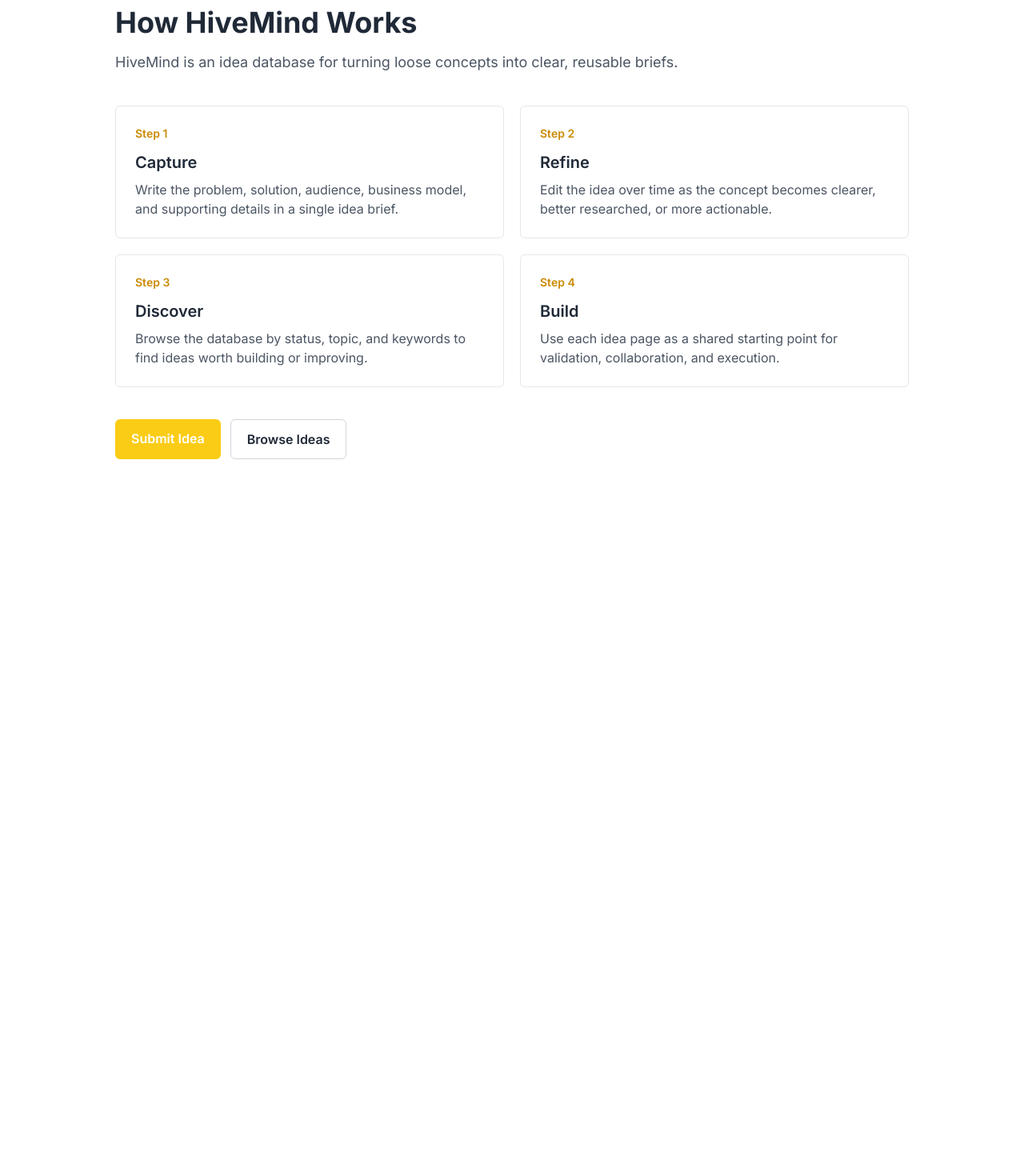
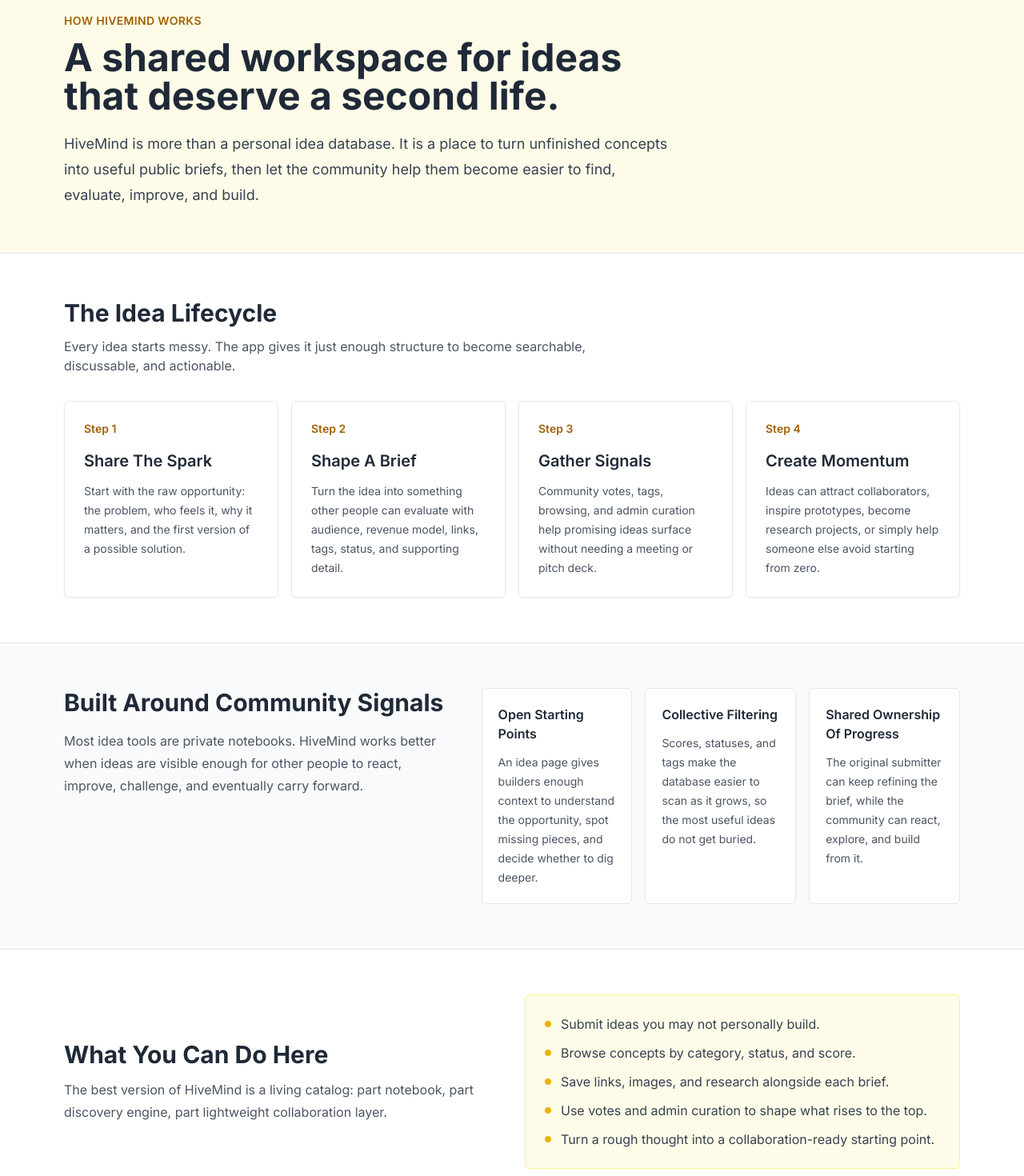
Before and after one commit to stei3403/HiveMind, a React (Vite) app: page /how-it-works in a window 1280 px wide. Shown: the part 120-1590 px from the top of the page at 80% size. Before the commit the page ends 800 px from the top, so only its background shows below. Built offline with nearby package versions, Linux system fonts and the light colour scheme; no server answers.

Commit message:
Improve how it works collaboration content

```diff
--- a/src/pages/HowItWorksPage.tsx
+++ b/src/pages/HowItWorksPage.tsx
@@ -1,60 +1,159 @@
 import React from 'react';
 import { Link } from 'react-router-dom';
 
-const steps = [
+const lifecycleSteps = [
   {
-    title: 'Capture',
-    text: 'Write the problem, solution, audience, business model, and supporting details in a single idea brief.',
+    eyebrow: 'Step 1',
+    title: 'Share The Spark',
+    text: 'Start with the raw opportunity: the problem, who feels it, why it matters, and the first version of a possible solution.',
   },
   {
-    title: 'Refine',
-    text: 'Edit the idea over time as the concept becomes clearer, better researched, or more actionable.',
+    eyebrow: 'Step 2',
+    title: 'Shape A Brief',
+    text: 'Turn the idea into something other people can evaluate with audience, revenue model, links, tags, status, and supporting detail.',
   },
   {
-    title: 'Discover',
-    text: 'Browse the database by status, topic, and keywords to find ideas worth building or improving.',
+    eyebrow: 'Step 3',
+    title: 'Gather Signals',
+    text: 'Community votes, tags, browsing, and admin curation help promising ideas surface without needing a meeting or pitch deck.',
   },
   {
-    title: 'Build',
-    text: 'Use each idea page as a shared starting point for validation, collaboration, and execution.',
+    eyebrow: 'Step 4',
+    title: 'Create Momentum',
+    text: 'Ideas can attract collaborators, inspire prototypes, become research projects, or simply help someone else avoid starting from zero.',
   },
 ];
 
+const communityPillars = [
+  {
+    title: 'Open Starting Points',
+    text: 'An idea page gives builders enough context to understand the opportunity, spot missing pieces, and decide whether to dig deeper.',
+  },
+  {
+    title: 'Collective Filtering',
+    text: 'Scores, statuses, and tags make the database easier to scan as it grows, so the most useful ideas do not get buried.',
+  },
+  {
+    title: 'Shared Ownership Of Progress',
+    text: 'The original submitter can keep refining the brief, while the community can react, explore, and build from it.',
+  },
+];
+
+const useCases = [
+  'Submit ideas you may not personally build.',
+  'Browse concepts by category, status, and score.',
+  'Save links, images, and research alongside each brief.',
+  'Use votes and admin curation to shape what rises to the top.',
+  'Turn a rough thought into a collaboration-ready starting point.',
+];
+
 const HowItWorksPage: React.FC = () => (
-  <main className="max-w-5xl mx-auto px-4 py-12 text-gray-800 dark:text-white">
-    <div className="mb-10 max-w-3xl">
-      <h1 className="text-4xl font-bold">How HiveMind Works</h1>
-      <p className="mt-4 text-lg text-gray-600 dark:text-gray-300">
-        HiveMind is an idea database for turning loose concepts into clear, reusable briefs.
+  <main className="bg-white text-gray-800 dark:bg-gray-900 dark:text-white">
+    <section className="border-b border-gray-200 bg-yellow-50 dark:border-gray-800 dark:bg-gray-900">
+      <div className="mx-auto max-w-6xl px-4 py-14">
+        <div className="max-w-3xl">
+          <p className="mb-3 text-sm font-semibold uppercase tracking-wide text-yellow-700 dark:text-yellow-300">
+            How HiveMind Works
+          </p>
+          <h1 className="text-4xl font-bold leading-tight md:text-5xl">
+            A shared workspace for ideas that deserve a second life.
+          </h1>
+          <p className="mt-5 text-lg leading-8 text-gray-700 dark:text-gray-300">
+            HiveMind is more than a personal idea database. It is a place to turn unfinished concepts into useful public briefs, then let the community help them become easier to find, evaluate, improve, and build.
+          </p>
+        </div>
+      </div>
+    </section>
+
+    <section className="mx-auto max-w-6xl px-4 py-14">
+      <div className="mb-8 max-w-2xl">
+        <h2 className="text-3xl font-bold">The Idea Lifecycle</h2>
+        <p className="mt-3 text-gray-600 dark:text-gray-300">
+          Every idea starts messy. The app gives it just enough structure to become searchable, discussable, and actionable.
         </p>
       </div>
 
-    <div className="grid grid-cols-1 md:grid-cols-2 gap-5">
-      {steps.map((step, index) => (
-        <section key={step.title} className="rounded-md border border-gray-200 dark:border-gray-700 p-6">
-          <div className="mb-3 text-sm font-semibold text-yellow-600 dark:text-yellow-300">
-            Step {index + 1}
-          </div>
-          <h2 className="text-xl font-semibold">{step.title}</h2>
-          <p className="mt-2 text-gray-600 dark:text-gray-300">{step.text}</p>
+      <div className="grid gap-4 md:grid-cols-4">
+        {lifecycleSteps.map((step) => (
+          <section
+            key={step.title}
+            className="rounded-md border border-gray-200 p-6 shadow-sm dark:border-gray-700 dark:bg-gray-800"
+          >
+            <div className="mb-4 text-sm font-semibold text-yellow-700 dark:text-yellow-300">{step.eyebrow}</div>
+            <h3 className="text-xl font-semibold">{step.title}</h3>
+            <p className="mt-3 text-sm leading-6 text-gray-600 dark:text-gray-300">{step.text}</p>
           </section>
         ))}
       </div>
+    </section>
 
-    <div className="mt-10 flex flex-col sm:flex-row gap-3">
+    <section className="border-y border-gray-200 bg-gray-50 dark:border-gray-800 dark:bg-gray-950">
+      <div className="mx-auto grid max-w-6xl gap-8 px-4 py-14 lg:grid-cols-[0.9fr_1.1fr] lg:items-start">
+        <div>
+          <h2 className="text-3xl font-bold">Built Around Community Signals</h2>
+          <p className="mt-4 leading-7 text-gray-600 dark:text-gray-300">
+            Most idea tools are private notebooks. HiveMind works better when ideas are visible enough for other people to react, improve, challenge, and eventually carry forward.
+          </p>
+        </div>
+
+        <div className="grid gap-4 sm:grid-cols-3">
+          {communityPillars.map((pillar) => (
+            <section
+              key={pillar.title}
+              className="rounded-md border border-gray-200 bg-white p-5 dark:border-gray-700 dark:bg-gray-800"
+            >
+              <h3 className="font-semibold">{pillar.title}</h3>
+              <p className="mt-3 text-sm leading-6 text-gray-600 dark:text-gray-300">{pillar.text}</p>
+            </section>
+          ))}
+        </div>
+      </div>
+    </section>
+
+    <section className="mx-auto grid max-w-6xl gap-8 px-4 py-14 md:grid-cols-[1fr_1fr] md:items-center">
+      <div>
+        <h2 className="text-3xl font-bold">What You Can Do Here</h2>
+        <p className="mt-3 leading-7 text-gray-600 dark:text-gray-300">
+          The best version of HiveMind is a living catalog: part notebook, part discovery engine, part lightweight collaboration layer.
+        </p>
+      </div>
+
+      <div className="rounded-md border border-yellow-200 bg-yellow-50 p-6 dark:border-yellow-700/60 dark:bg-yellow-900/20">
+        <ul className="space-y-3">
+          {useCases.map((useCase) => (
+            <li key={useCase} className="flex gap-3 text-gray-700 dark:text-gray-200">
+              <span className="mt-2 h-2 w-2 flex-none rounded-full bg-yellow-500" aria-hidden="true" />
+              <span>{useCase}</span>
+            </li>
+          ))}
+        </ul>
+      </div>
+    </section>
+
+    <section className="border-t border-gray-200 dark:border-gray-800">
+      <div className="mx-auto flex max-w-6xl flex-col gap-5 px-4 py-12 sm:flex-row sm:items-center sm:justify-between">
+        <div>
+          <h2 className="text-2xl font-bold">Ready to add to the database?</h2>
+          <p className="mt-2 text-gray-600 dark:text-gray-300">
+            Submit a fresh idea or browse what is already waiting for the right person.
+          </p>
+        </div>
+        <div className="flex flex-col gap-3 sm:flex-row">
           <Link
             to="/submit"
-        className="inline-flex justify-center rounded-md bg-yellow-400 px-5 py-3 font-semibold text-white hover:bg-yellow-500"
+            className="inline-flex justify-center rounded-md bg-yellow-400 px-5 py-3 font-semibold text-gray-900 hover:bg-yellow-500"
           >
             Submit Idea
           </Link>
           <Link
             to="/browse"
-        className="inline-flex justify-center rounded-md border border-gray-300 dark:border-gray-700 px-5 py-3 font-semibold"
+            className="inline-flex justify-center rounded-md border border-gray-300 px-5 py-3 font-semibold hover:bg-gray-50 dark:border-gray-700 dark:hover:bg-gray-800"
           >
             Browse Ideas
           </Link>
         </div>
+      </div>
+    </section>
   </main>
 );
 
--- a/src/pages/LandingPage.tsx
+++ b/src/pages/LandingPage.tsx
@@ -159,37 +159,65 @@
         {/* How HiveMind Works Section */}
         <section className="py-20 bg-white dark:bg-gray-800">
           <div className="container mx-auto px-4">
-            <h2 className="text-4xl md:text-5xl font-bold text-gray-800 dark:text-gray-100 text-center mb-4 font-playfair-display">
-              How HiveMind Works
-            </h2>
-            <p className="text-lg text-gray-600 dark:text-gray-300 text-center max-w-xl mx-auto mb-12">
-              Join a community where ideas evolve through collaboration
-            </p>
-            <div className="grid md:grid-cols-3 gap-x-8 gap-y-12">
-              <div className="text-center">
-                <div className="relative mb-6 inline-block">
-                  <img src="/share.png" alt="Share your idea" className="w-40 h-40 object-cover rounded-lg bg-yellow-100 dark:bg-yellow-800/50 mx-auto"/>
-                  <div className="absolute -top-3 -right-3 bg-yellow-400 text-gray-800 w-10 h-10 rounded-full flex items-center justify-center text-xl font-bold">1</div>
+            <div className="mx-auto mb-12 max-w-3xl text-center">
+              <p className="mb-3 text-sm font-semibold uppercase tracking-wide text-yellow-600 dark:text-yellow-300">
+                The collaboration loop
+              </p>
+              <h2 className="text-4xl md:text-5xl font-bold text-gray-800 dark:text-gray-100 font-playfair-display">
+                How Ideas Move Through The Hive
+              </h2>
+              <p className="mt-4 text-lg text-gray-600 dark:text-gray-300">
+                HiveMind turns loose thoughts into public briefs the community can discover, react to, improve, and carry forward.
+              </p>
+            </div>
+
+            <div className="grid gap-4 md:grid-cols-4">
+              {[
+                {
+                  title: 'Share The Spark',
+                  text: 'Capture the rough thought, problem, and possible solution before it disappears into notes.',
+                },
+                {
+                  title: 'Shape A Brief',
+                  text: 'Add audience, business model, tags, links, images, and status so others understand the opportunity quickly.',
+                },
+                {
+                  title: 'Invite Signals',
+                  text: 'Votes, scores, tags, and discussion-ready pages help promising ideas rise above the noise.',
+                },
+                {
+                  title: 'Find Builders',
+                  text: 'A collaborator can discover an idea, sharpen it, prototype it, partner on it, or run with it.',
+                },
+              ].map((step, index) => (
+                <div
+                  key={step.title}
+                  className="rounded-md border border-gray-200 bg-white p-6 shadow-sm dark:border-gray-700 dark:bg-gray-900"
+                >
+                  <div className="mb-5 flex h-11 w-11 items-center justify-center rounded-full bg-yellow-400 text-lg font-bold text-gray-900">
+                    {index + 1}
+                  </div>
+                  <h3 className="text-xl font-semibold text-gray-800 dark:text-gray-100">{step.title}</h3>
+                  <p className="mt-3 text-sm leading-6 text-gray-600 dark:text-gray-300">{step.text}</p>
                 </div>
-                <h3 className="text-2xl font-semibold text-gray-800 dark:text-gray-100 mb-2">Share Your Idea</h3>
-                <p className="text-gray-600 dark:text-gray-300">Submit your unused ideas, half-baked concepts, or ambitious projects that need a team.</p>
+              ))}
+            </div>
+
+            <div className="mt-10 grid gap-6 rounded-md border border-yellow-200 bg-yellow-50 p-6 md:grid-cols-[1fr_auto] md:items-center dark:border-yellow-700/60 dark:bg-yellow-900/20">
+              <div>
+                <h3 className="text-2xl font-semibold text-gray-900 dark:text-gray-100">
+                  The goal is not just storage. It is momentum.
+                </h3>
+                <p className="mt-2 text-gray-700 dark:text-gray-300">
+                  Share ideas you may never build, improve the ones you understand, and help the best opportunities find the right people.
+                </p>
               </div>
-              <div className="text-center">
-                 <div className="relative mb-6 inline-block">
-                  <img src="/discover.png" alt="Find collaborators" className="w-40 h-40 object-cover rounded-lg bg-yellow-100 dark:bg-yellow-800/50 mx-auto"/>
-                  <div className="absolute -top-3 -right-3 bg-yellow-400 text-gray-800 w-10 h-10 rounded-full flex items-center justify-center text-xl font-bold">2</div>
-                </div>
-                <h3 className="text-2xl font-semibold text-gray-800 dark:text-gray-100 mb-2">Find Collaborators</h3>
-                <p className="text-gray-600 dark:text-gray-300">Connect with developers, designers, and experts who are excited about your vision.</p>
-              </div>
-              <div className="text-center">
-                 <div className="relative mb-6 inline-block">
-                  <img src="/build.png" alt="Build together" className="w-40 h-40 object-cover rounded-lg bg-yellow-100 dark:bg-yellow-800/50 mx-auto"/>
-                  <div className="absolute -top-3 -right-3 bg-yellow-400 text-gray-800 w-10 h-10 rounded-full flex items-center justify-center text-xl font-bold">3</div>
-                </div>
-                <h3 className="text-2xl font-semibold text-gray-800 dark:text-gray-100 mb-2">Build Together</h3>
-                <p className="text-gray-600 dark:text-gray-300">Transform ideas into reality with community support, feedback, and shared resources.</p>
-              </div>
+              <Link
+                to="/how-it-works"
+                className="inline-flex justify-center rounded-md bg-gray-900 px-5 py-3 font-semibold text-white transition hover:bg-gray-700 dark:bg-yellow-400 dark:text-gray-900 dark:hover:bg-yellow-300"
+              >
+                See How It Works
+              </Link>
             </div>
           </div>
         </section>
```
Lines whose indentation alone changed are shown as unchanged.
